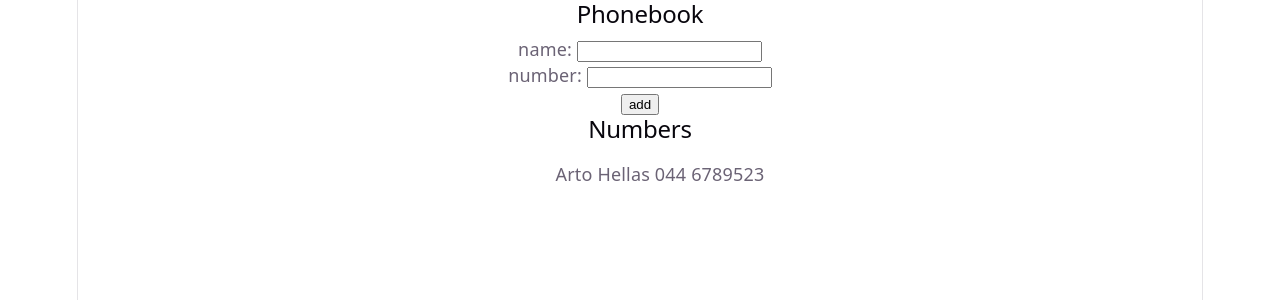
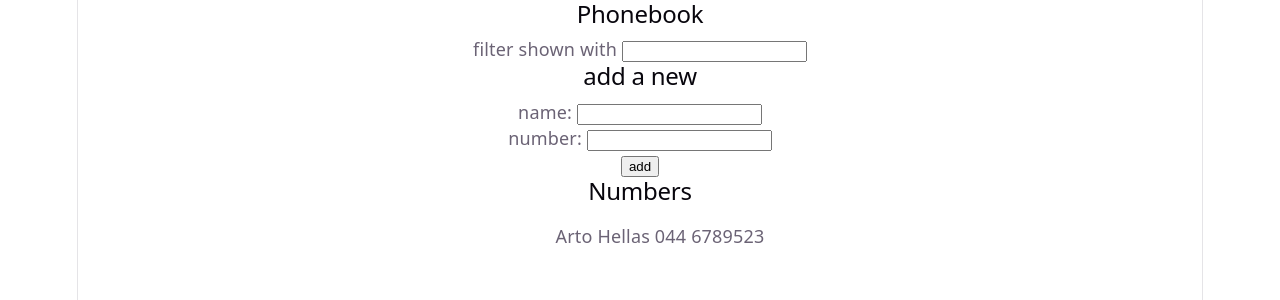
Before and after one commit to Sampinen/fullstack, a React (Vite) app in the folder osa2/puhelinluettelot/: page / in a window 1280 px wide. Shown: the top 300 px of the page. Built offline with nearby package versions, Linux system fonts and the light colour scheme.

Commit message:
Tehtävä 2.9

```diff
--- a/osa2/puhelinluettelot/src/App.jsx
+++ b/osa2/puhelinluettelot/src/App.jsx
@@ -9,6 +9,12 @@ const App = () => {
   ])
   const [newName, setNewName] = useState('')
   const [newNumber, setNewNumber] = useState('')
+  const [searchValue, setSearchValue] = useState('')
+
+    const personsToShow =
+    searchValue === ""
+    ? persons
+    : persons.filter(person => person.name.includes(searchValue))
 
   const AddPerson = (event) => {
     event.preventDefault()
@@ -29,23 +35,30 @@ const App = () => {
     setNewName('')
     setNewNumber('')
   }
-
   }
 
   const handleNameChange = (event) =>{
-    console.log(event.target.value)
+    console.log("name: " + event.target.value)
     setNewName(event.target.value)
   }
   const handleNumberChange = (event) =>{
-    console.log(event.target.value)
+    console.log("number: " + event.target.value)
     setNewNumber(event.target.value)
   }
-
+  const updateSearchValue = (event) => {
+    console.log("search value: " + event.target.value)
+    setSearchValue(event.target.value)
+  }
 
 
   return (
     <div>
       <h2>Phonebook</h2>
+      <form>
+      filter shown with <input value={searchValue}
+      onChange={updateSearchValue}/>
+      </form>
+      <h2>add a new</h2>
       <form onSubmit={AddPerson}>
         <div>
           name: <input value = {newName}
@@ -61,7 +74,7 @@ const App = () => {
       </form>
       <h2>Numbers</h2>
       <ul>
-        {persons.map(person =>
+        {personsToShow.map(person =>
         <p key={person.id}> {person.name} {person.number}</p>
 
         ) }
```
